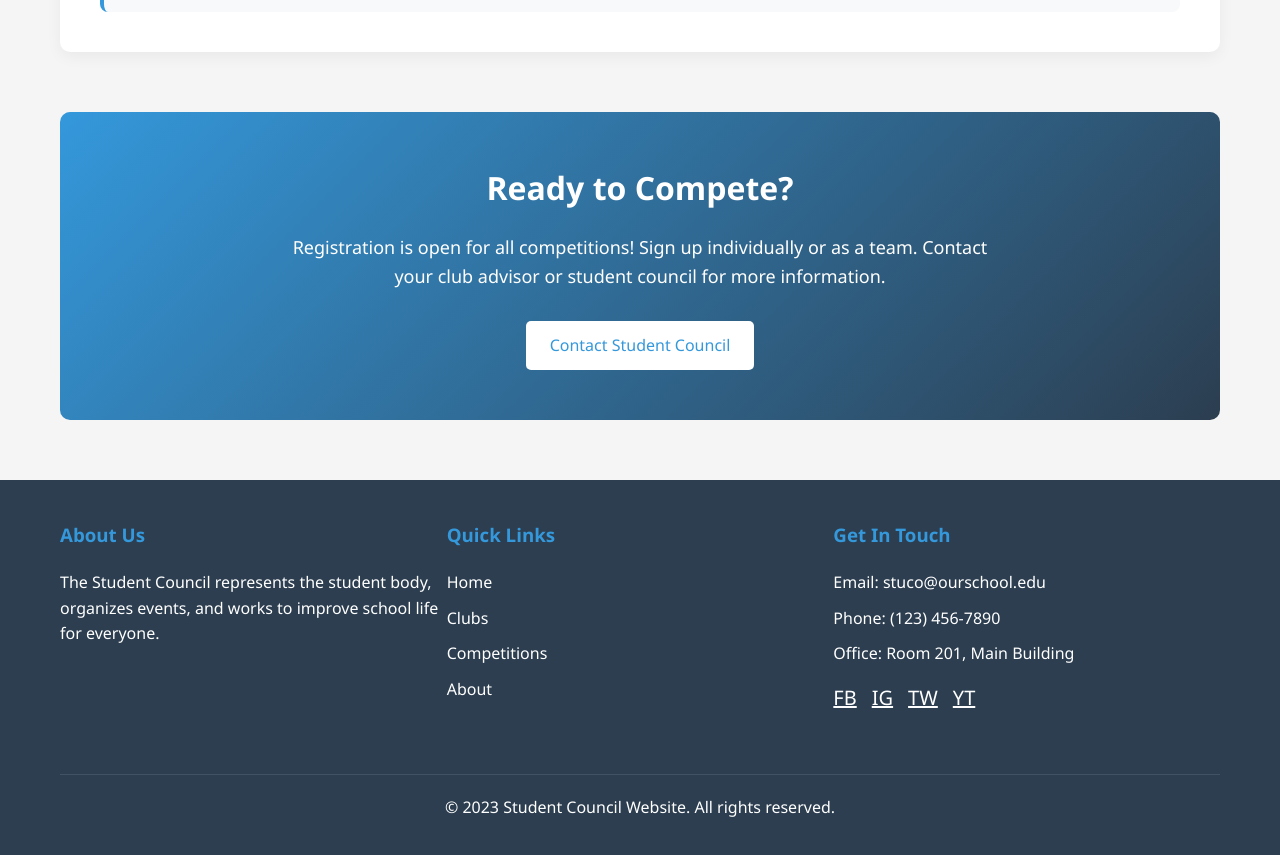
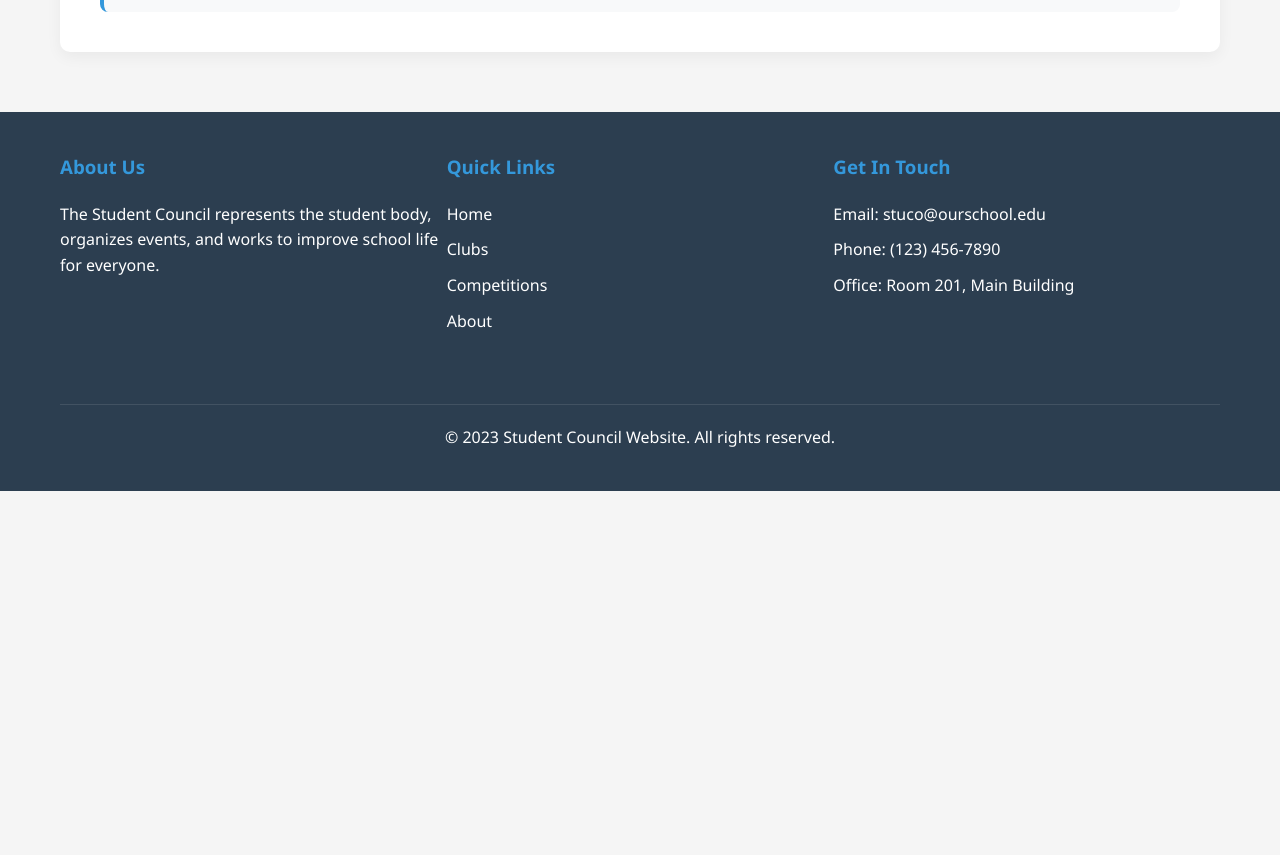
Before and after one commit to Joshep3407/SMICStucoWebsite, a plain HTML site: page competitions.html in a window 1280 px wide. Shown: the part 2428-3283 px from the top of the page. After the commit the page ends 2919 px from the top, so only its background shows below. Drawn offline with Linux system fonts and the light colour scheme.

Commit message:
Update competitions.html

```diff
--- a/competitions.html
+++ b/competitions.html
@@ -562,12 +562,6 @@
             </div>
         </section>
 
-        <!-- How to Participate Section -->
-        <section class="participate-section">
-            <h2>Ready to Compete?</h2>
-            <p>Registration is open for all competitions! Sign up individually or as a team. Contact your club advisor or student council for more information.</p>
-            <a href="about.html" class="btn-light">Contact Student Council</a>
-        </section>
     </div>
 
     <!-- Footer -->
@@ -593,12 +587,6 @@
                     <p>Phone: (123) 456-7890</p>
                     <p>Office: Room 201, Main Building</p>
 
-                    <div class="social-links">
-                        <a href="https://facebook.com">FB</a>
-                        <a href="https://instagram.com">IG</a>
-                        <a href="https://twitter.com">TW</a>
-                        <a href="https://youtube.com">YT</a>
-                    </div>
                 </div>
             </div>
 
```
